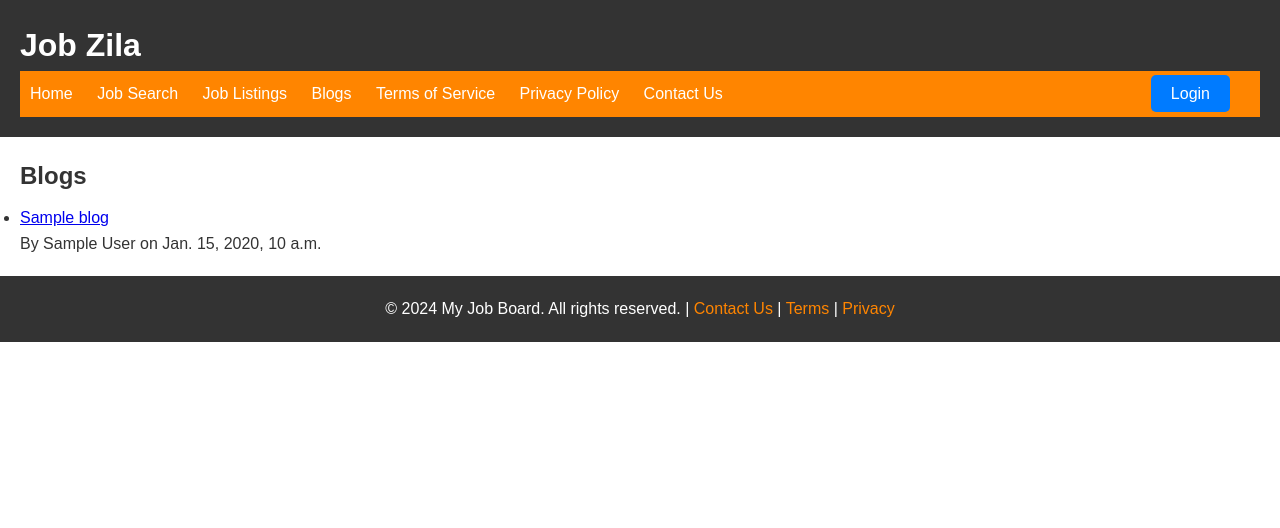
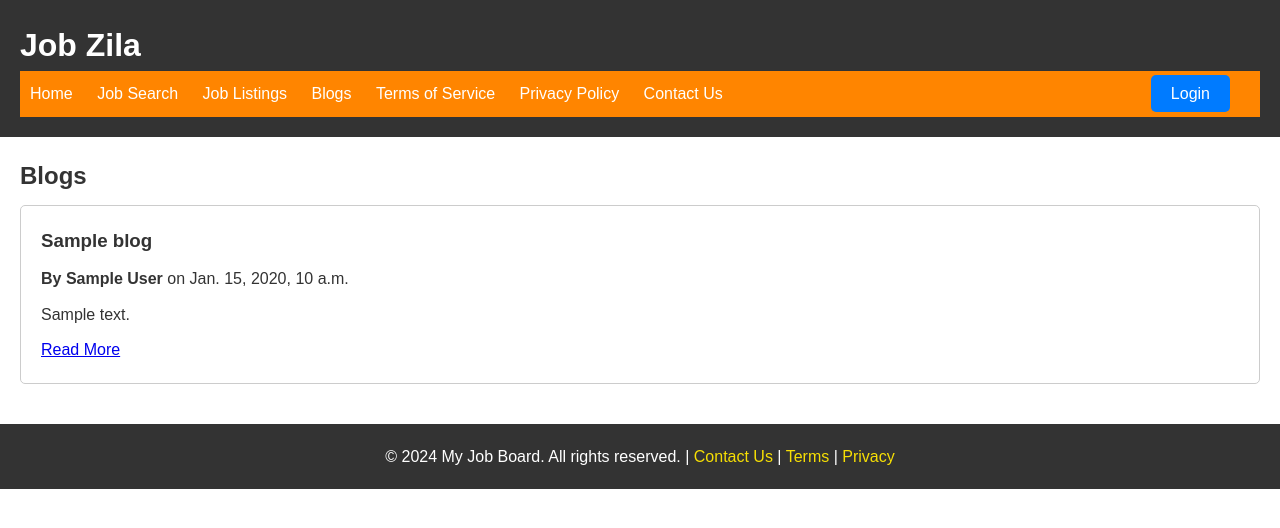
Before and after one commit to AmberForrester/Django, a Django app: template jobzila/jobzila/home/templates/home/blog_list.html in a window 1280 px wide. Shown: the top 528 px of the page. Run offline with Django 5.2, Linux system fonts and the light colour scheme; the template is opened without the code that fills it: most values are stand-ins (such as "Sample title", 1, 10 or a date in 2020).

Commit message:
Consistent styling updated

```diff
--- a/jobzila/jobzila/home/templates/home/blog_list.html
+++ b/jobzila/jobzila/home/templates/home/blog_list.html
@@ -8,21 +8,27 @@
 {% endblock %}
 
 {% block content %}
-<section id="blog-section"
-class="container">
+<main>
+<section id="blog-listings" class="container"> <!-- Use 'container' class for consistent layout -->
+
   <h2>Blogs</h2>
 
   <div id="blog-listings-container">
-  <ul>
+
     {% for blog in blogs %}
-      <li>
-        <a href="{% url 'blog_detail' blog.id %}">{{ blog.title }}</a>
-        <p>By {{ blog.author }} on {{ blog.created_at }}</p>
-      </li>
-  </div>
+      <div class="blog-listing">
+        <h3>{{ blog.title }}</h3>
+        <p><strong>By {{ blog.author }}</strong> on {{ blog.created_at }}</p>
+        <p>{{ blog.excerpt }}</p> <!-- Blog excerpt or introduction -->
+        <a href="{% url 'blog_detail' blog.id %}">Read More</a>
+      </div>
+
     {% empty %}
       <p>No blogs found.</p>
     {% endfor %}
-  </ul>
+
+  </div>
+
 </section>
+</main>
 {% endblock %}
--- a/jobzila/jobzila/home/templates/home/joblistings.html
+++ b/jobzila/jobzila/home/templates/home/joblistings.html
@@ -12,8 +12,11 @@ Job Listings
 {% block content %}
 <main>
 <section id="job-listings" class="container">
+
   <h2>Job Listings</h2>
+
   <div id="job-listings-container">
+
     {% for job in jobs %}
       <div class="job-listing">
         <h3>{{ job.title }}</h3>
@@ -27,6 +30,7 @@ Job Listings
       <p>No job listings available.</p>
     {% endfor %}
   </div>
+
 </section>
 </main>
 {% endblock %}
--- a/jobzila/jobzila/home/templates/home/master.html
+++ b/jobzila/jobzila/home/templates/home/master.html
@@ -38,7 +38,7 @@
           <li>
             <form method="POST" action="{% url 'logout' %}" style="display: inline;">
               {% csrf_token %}
-              <button type="submit" style="background: none; border: none; color: #fff; text-decoration: underline; cursor: pointer;">
+              <button type="submit" style="background: none; border: 1px; color: #fff; cursor: pointer;">
                 Logout
               </button>
             </form>
--- a/jobzila/jobzila/static/css/style.css
+++ b/jobzila/jobzila/static/css/style.css
@@ -1,18 +1,4 @@
-/* You can add global styles to this file, and also import other style files */
-body,
-figure,
-h1,
-h2,
-h3,
-h4,
-h5,
-h6,
-p,
-ol,
-ul,
-dl,
-blockquote,
-pre {
+* {
   margin: 0;
   padding: 0;
 }
@@ -89,19 +70,27 @@ nav ul li a {
 .navbar-right a:hover {
   background-color: #0056b3 !important;
 }
+/* Header and Nav Bar Finished */
 
+
+
+/* Footer styling */
 footer {
   background-color: #333;
   color: #fff;
+  text-align: center;
   padding: 20px;
-  text-align: center;
 }
 
 footer p a {
-  color: #ff8500;
+  color: #f7df04;
   text-decoration: none;
 }
+/* Footer Finished */
 
+
+
+/* Hero styling */
 #hero {
   background-size: cover;
   background-image: url("../images/jobZilaMain.jpg");
@@ -316,19 +339,20 @@ main {
 }
 /* Add Job Form CSS Finished*/
 
+
+
 /* Blog CSS Start*/
 
-#blog-section {
+/* Blog Listings Styling - Matches Job Listings */
+/* Blog Listings Styling (Same as Job Listings) */
+#blog-listings {
   padding: 20px;
-}
-
-#blog-section h2 {
-  margin-bottom: 10px;
 }
 
 #blog-listings h2 {
   margin-bottom: 10px;
 }
+
 .blog-listing {
   margin-bottom: 20px;
   border: 1px solid #ccc;
@@ -343,35 +367,26 @@ main {
 .blog-listing p {
   margin-bottom: 10px;
 }
+/* Blog CSS Finished */
 
 
-#blog-form {
-  background-color: #ffffff;
+
+/* Blog Detail Styling (Same as Blog and Job Listings) */
+#blog-detail {
   padding: 20px;
 }
 
-#blog-form input,
-#blog-form textarea {
-  display: block;
-  width: 100%;
-  margin-bottom: 10px;
-  padding: 5px;
-  border: 1px solid #cccccc;
-  resize: vertical;
+.blog-listing div {
+  margin-bottom: 20px;
+  border: 1px solid #ccc;
+  border-radius: 5px;
+  padding: 20px;
 }
 
-#blog-form input[type="submit"] {
-  background-color: #333;
-  color: #fff;
-  padding: 10px 15px;
-  margin-top: 50px;
-  border: none;
+.blog-listing h2 {
+  margin-bottom: 10px;
 }
 
-.form-div {
-  margin-bottom: 20px;
-  border: 1px solid #ccc;
-  padding: 20px;
-  border-radius: 5px;
+.blog-listing p {
+  margin-bottom: 10px;
 }
-/* Blog CSS Finished */
```
Also changed, not shown: other parts of jobzila/jobzila/static/css/style.css (+81 -52 lines), jobzila/jobzila/home/templates/home/blog_detail.html (+11 -5 lines), jobzila/jobzila/home/templates/registration/login.html (+14 -6 lines), README.md, jobzila/jobzila/db.sqlite3. Lines whose indentation alone changed are shown as unchanged.
